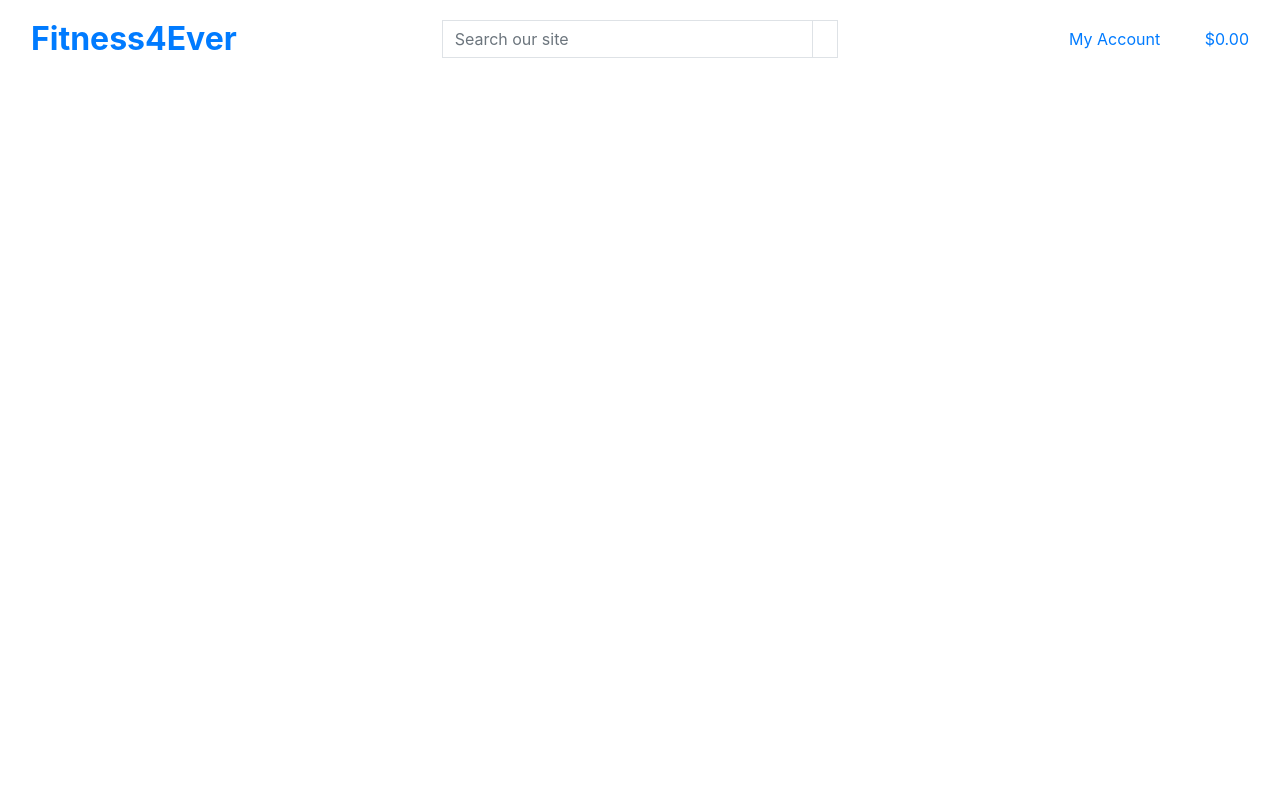
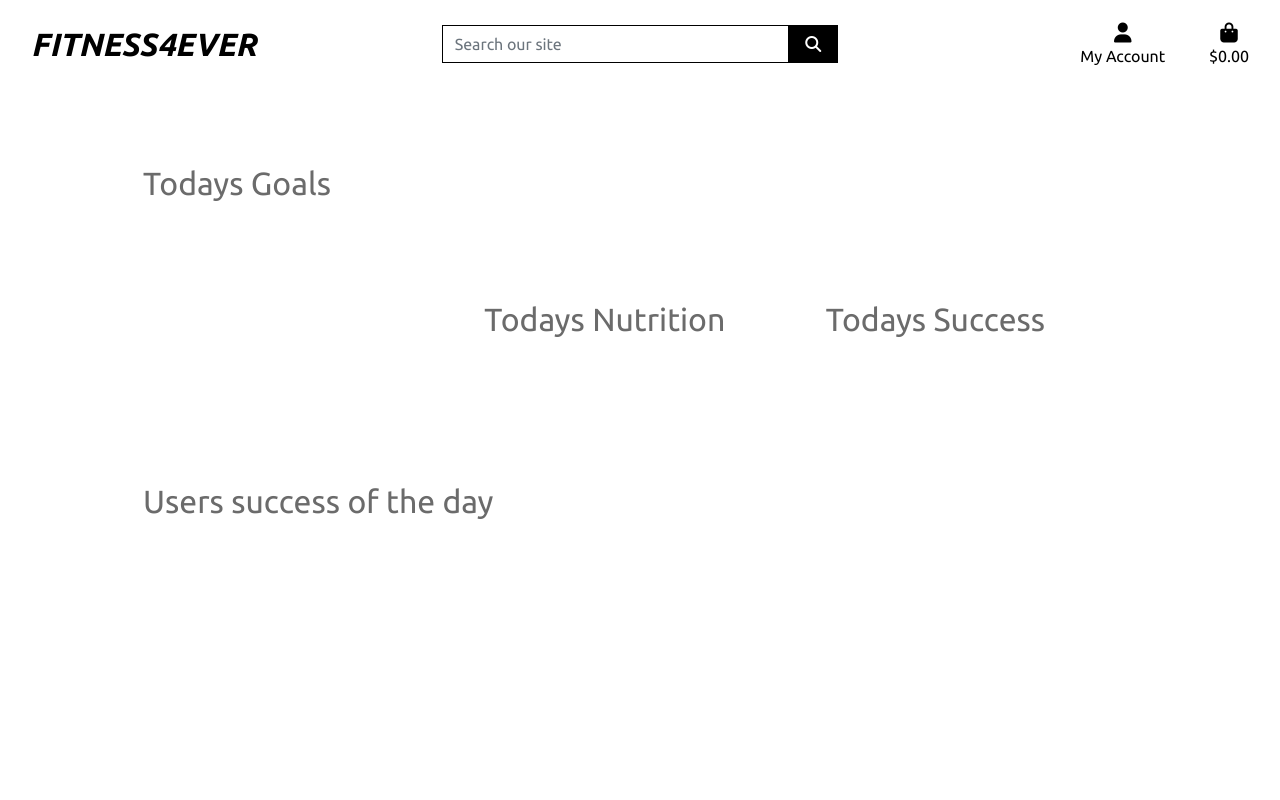
Before and after one commit to BBrocklebank/Fitness4Ever, a Django app: page / in a window 1280 px wide. Run offline with Django 3.2, Linux system fonts and the light colour scheme; some libraries are stand-ins or nearby versions.

Commit message:
Style: Added homepage top nav, content divs and css

```diff
--- a/fitness4ever/settings.py
+++ b/fitness4ever/settings.py
@@ -147,6 +147,10 @@
 # https://docs.djangoproject.com/en/3.2/howto/static-files/
 
 STATIC_URL = '/static/'
+STATICFILES_DIRS = (os.path.join(BASE_DIR, 'static'),)
+
+MEDIA_URL = '/media/'
+MEDIA_ROOT = os.path.join(BASE_DIR, 'media')
 
 # Default primary key field type
 # https://docs.djangoproject.com/en/3.2/ref/settings/#default-auto-field
--- a/fitness4ever/urls.py
+++ b/fitness4ever/urls.py
@@ -16,10 +16,11 @@
 
 from django.contrib import admin
 from django.urls import path, include
+from django.conf import settings
+from django.conf.urls.static import static
 
 urlpatterns = [
     path('admin/', admin.site.urls),
     path('accounts/', include('allauth.urls')),
     path('', include('home.urls')),
-
-]
+] + static(settings.MEDIA_URL, document_root=settings.MEDIA_ROOT)
--- a/home/templates/home/index.html
+++ b/home/templates/home/index.html
@@ -11,8 +11,8 @@
 
 {% block content %}
 <div class="container h-100">
-    <div class="row h-100">
-        <div class="col-4 my-auto">
+    <div class="row h-50">
+        <div class="col-4">
             <h2>Todays Goals</h2>
         </div>
         <div class="col-4 my-auto">
@@ -22,5 +22,10 @@
             <h2>Todays Success</h2>
         </div>
     </div>
+    <div class="row h-50">
+        <div class="col-12">
+            <h2>Users success of the day</h2>
+        </div>
+    </div>
 </div>
 {% endblock %}
--- a/static/css/base.css
+++ b/static/css/base.css
@@ -4,8 +4,8 @@
 
 body {
     height: calc(100vh - 164px);
-    color: white;
-    font-family: 'Lato';
+    color: rgb(107, 107, 107);
+    font-family: 'Ubuntu', sans-serif;
 }
 
 /* from Bulma */
@@ -19,6 +19,7 @@
 
 .logo-font {
     text-transform: uppercase;
+    font-style: italic;
 }
 
 .main-logo-link {
@@ -77,3 +78,27 @@
         padding-top: 164px;
     }
 }
+
+/* -------------------------------- Media Queries */
+
+/* Slightly larger container on xl screens */
+@media (min-width: 1200px) {
+    .container {
+      max-width: 80%;
+    }
+  }
+
+  /* fixed top navbar only on medium and up */
+  @media (min-width: 992px) {
+      .fixed-top-desktop-only {
+          position: fixed;
+          top: 0;
+          right: 0;
+          left: 0;
+          z-index: 1030;
+      }
+
+      .header-container {
+          padding-top: 164px;
+      }
+  }
--- a/templates/base.html
+++ b/templates/base.html
@@ -16,12 +16,17 @@
 
     {% block corecss %}
         <link rel="stylesheet" href="https://cdn.jsdelivr.net/npm/bootstrap@4.4.1/dist/css/bootstrap.min.css" integrity="sha384-Vkoo8x4CGsO3+Hhxv8T/Q5PaXtkKtu6ug5TOeNV6gBiFeWPGFN9MuhOf23Q9Ifjh" crossorigin="anonymous">
-    {% endblock %}
+        <link rel="preconnect" href="https://fonts.googleapis.com">
+        <link rel="preconnect" href="https://fonts.gstatic.com" crossorigin>
+        <link href="https://fonts.googleapis.com/css2?family=Ubuntu:ital,wght@0,400;1,700&display=swap" rel="stylesheet">
+        <link rel="stylesheet" href="{% static 'css/base.css' %}">
+        {% endblock %}
 
     {% block extra_css %}
     {% endblock %}
 
     {% block corejs %}
+        <script src="https://kit.fontawesome.com/1be6e75272.js" crossorigin="anonymous"></script>
         <script src="https://code.jquery.com/jquery-3.4.1.slim.min.js" integrity="sha384-J6qa4849blE2+poT4WnyKhv5vZF5SrPo0iEjwBvKU7imGFAV0wwj1yYfoRSJoZ+n" crossorigin="anonymous"></script>
         <script src="https://cdn.jsdelivr.net/npm/popper.js@1.16.0/dist/umd/popper.min.js" integrity="sha384-Q6E9RHvbIyZFJoft+2mJbHaEWldlvI9IOYy5n3zV9zzTtmI3UksdQRVvoxMfooAo" crossorigin="anonymous"></script>
         <script src="https://cdn.jsdelivr.net/npm/bootstrap@4.4.1/dist/js/bootstrap.min.js" integrity="sha384-wfSDF2E50Y2D1uUdj0O3uMBJnjuUD4Ih7YwaYd1iqfktj0Uod8GCExl3Og8ifwB6" crossorigin="anonymous"></script>
```
